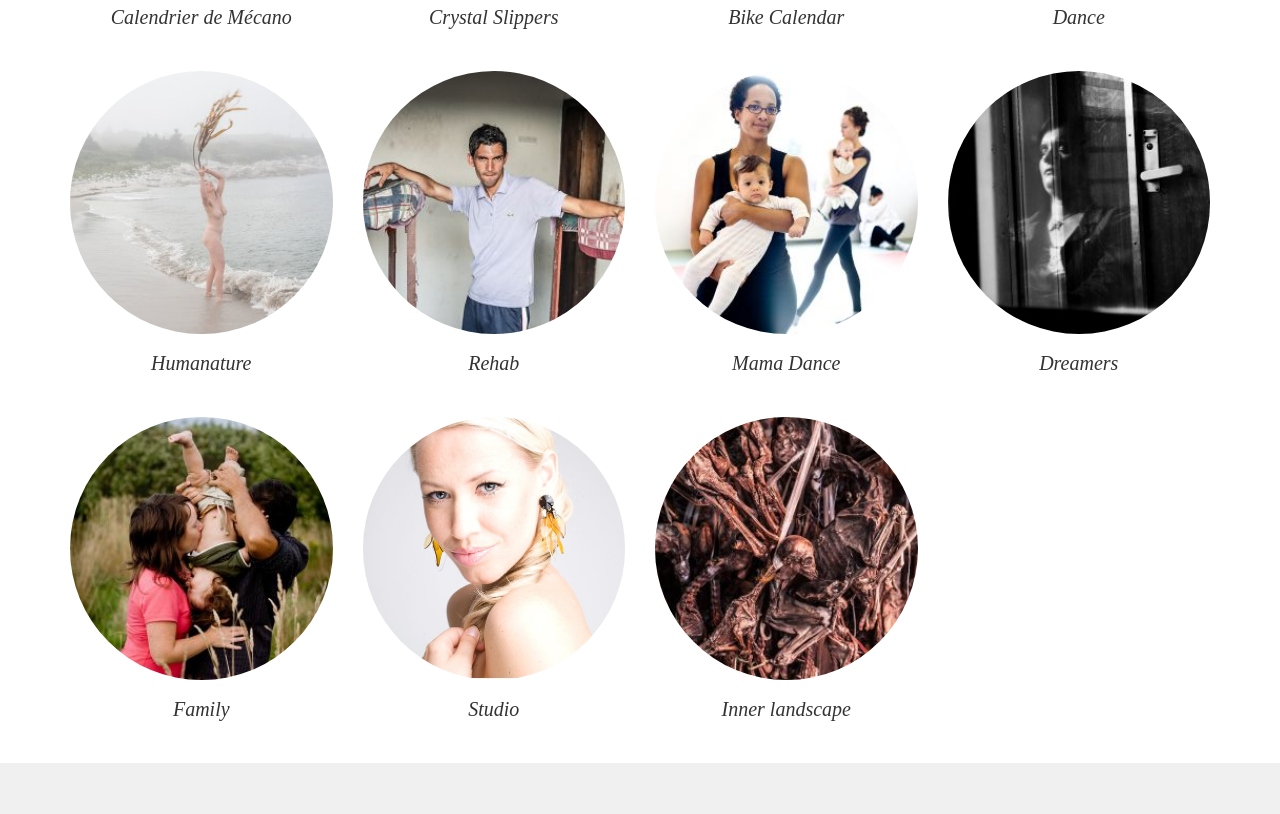
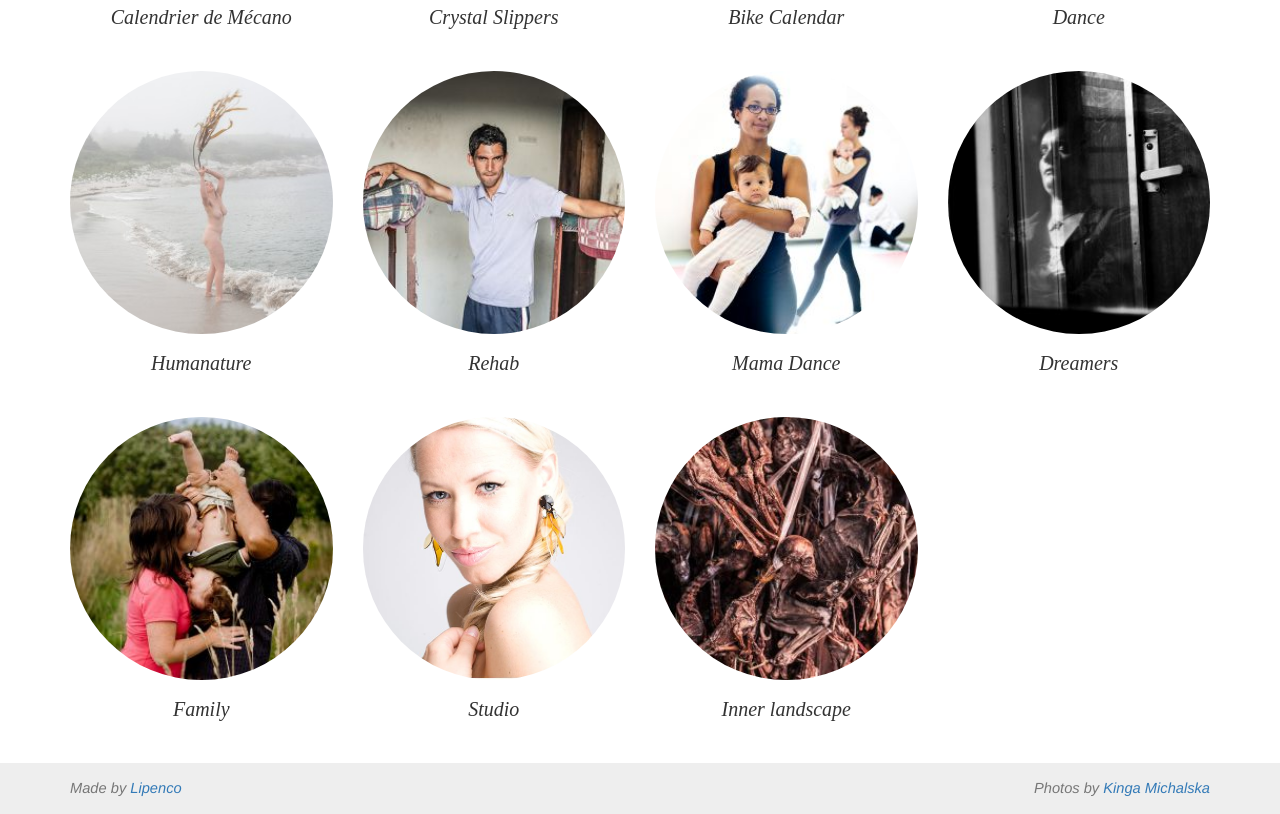
Before and after one commit to lipenco/frills, a plain HTML site: page index.html in a window 1280 px wide. Shown: the part 581-1395 px from the top of the page. Before the commit the page ends 1344 px from the top, so only its background shows below. Drawn offline with nearby package versions, Linux system fonts and the light colour scheme.

Commit message:
add footer

```diff
--- a/index.html
+++ b/index.html
@@ -81,7 +81,11 @@
     </li>
   </ul>
 </div>
-
+<footer class="footer" style="background-color: #eee; padding: 15px 10px 5px">
+      <div class="container" >
+        <p class="text-muted">Made by <a href="http://lipen.co/">Lipenco</a>  <span class="pull-right">Photos by <a href="http://kingamichalska.com/">Kinga Michalska</a></span></p>
+      </div>
+</footer>
 
   <script>
 
```
